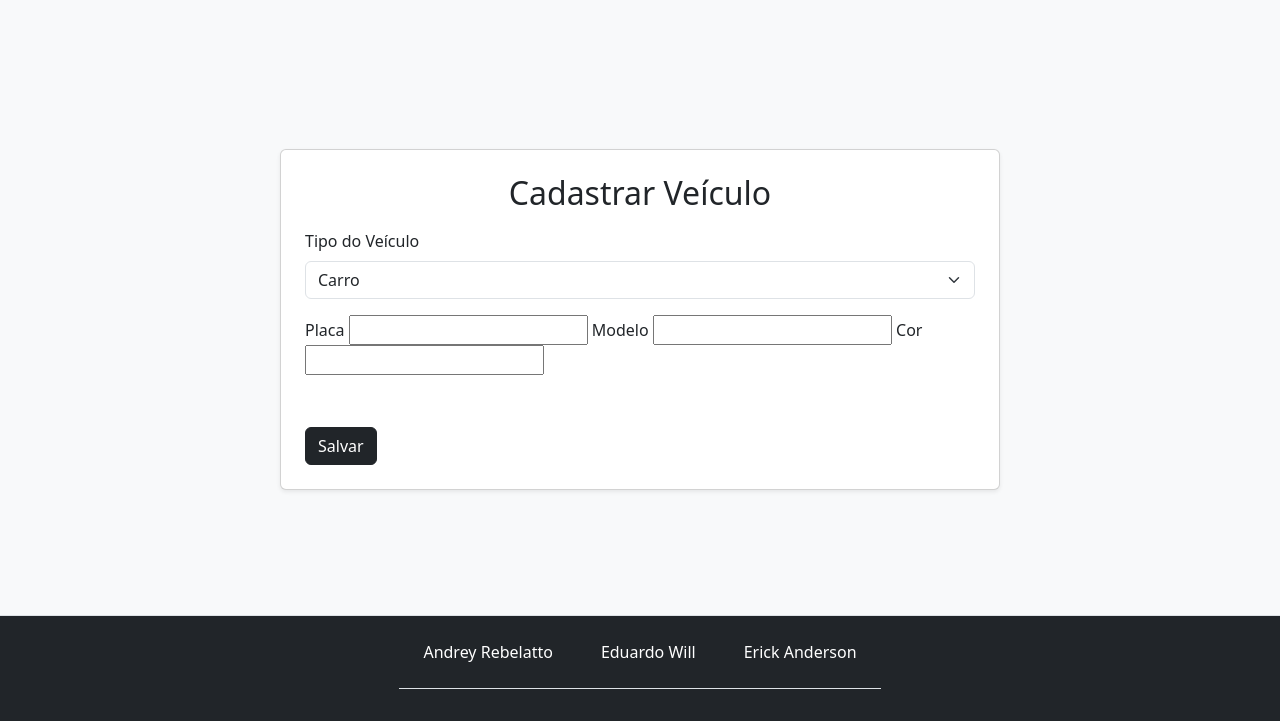
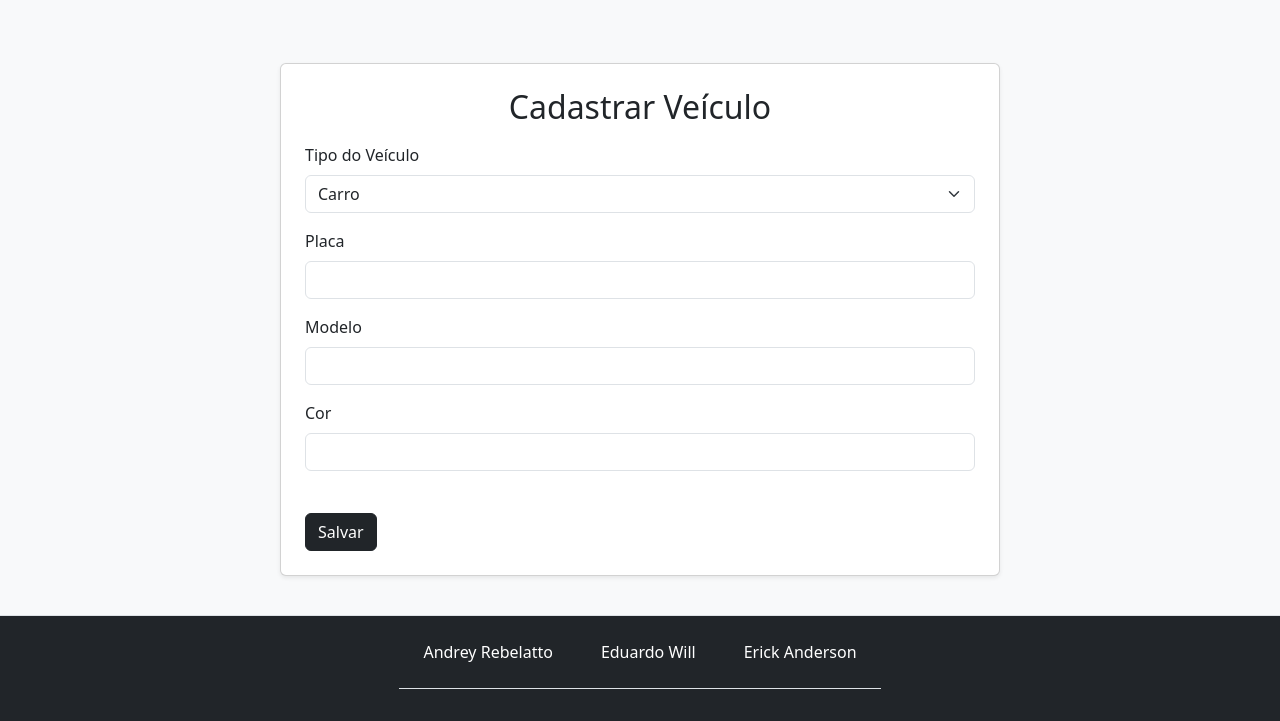
Before and after one commit to andreyyyon/APCII-02, a Flask app: page /cadastro in a window 1280 px wide. Shown: the part 79-800 px from the top of the page. Run offline with Flask 3, Linux system fonts and the light colour scheme.

Commit message:
Update cadastro

```diff
--- a/templates/base.html
+++ b/templates/base.html
@@ -7,6 +7,11 @@
     <link rel="icon" type="image/svg+xml" href="../static/assets/car.svg">
     <link rel="stylesheet" href="https://fonts.googleapis.com/css2?family=Material+Symbols+Outlined:opsz,wght,FILL,GRAD@48,400,0,0&icon_names=directions_car"/>
     <link href="https://cdn.jsdelivr.net/npm/bootstrap@5.3.8/dist/css/bootstrap.min.css" rel="stylesheet" integrity="sha384-sRIl4kxILFvY47J16cr9ZwB07vP4J8+LH7qKQnuqkuIAvNWLzeN8tE5YBujZqJLB" crossorigin="anonymous">
+    <style>
+        .hide {
+            display: none;
+        }
+    </style>
 </head>
 <body class="d-flex flex-column min-vh-100 bg-light">
     <nav class="navbar navbar-expand-lg navbar-dark bg-dark">
--- a/templates/cadastro.html
+++ b/templates/cadastro.html
@@ -19,15 +19,19 @@
                             <option value="M" {% if tipo == "M" %}selected{% endif %}>Moto</option>
                         </select>
                     </div>
+                    <div class="mb-3">
+                        <label class="form-label" for="placa">Placa</label>
+                        <input class="form-control" type="text" id="placa" name="placa" value="{{ placa or '' }}" required>
+                    </div>
+                    <div class="mb-3">
+                        <label class="form-label" for="modelo">Modelo</label>
+                        <input class="form-control" type="text" id="modelo" name="modelo" value="{{ modelo or '' }}" required>
+                    </div>
 
-                    <label for="placa">Placa</label>
-                    <input type="text" id="placa" name="placa" value="{{ placa or '' }}" required>
-
-                    <label for="modelo">Modelo</label>
-                    <input type="text" id="modelo" name="modelo" value="{{ modelo or '' }}" required>
-
-                    <label for="cor">Cor</label>
-                    <input type="text" id="cor" name="cor" value="{{ cor or '' }}" required>
+                    <div class="mb-3">
+                        <label class="form-label" for="cor">Cor</label>
+                        <input class="form-control" type="text" id="cor" name="cor" value="{{ cor or '' }}" required>
+                    </div>
 
                     <div id="esp_carro" class="fade {% if tipo != 'C' %}hide{% endif %}">
                         <label for="tamanho">Tamanho</label>
--- a/templates/estadias.html
+++ b/templates/estadias.html
@@ -21,7 +21,7 @@
                            required
                            class="form-control w-50">
 
-                    <button type="submit" class="btn btn-primary">
+                    <button type="submit" class="btn btn-dark">
                         Buscar Histórico
                     </button>
                 </form>
```
